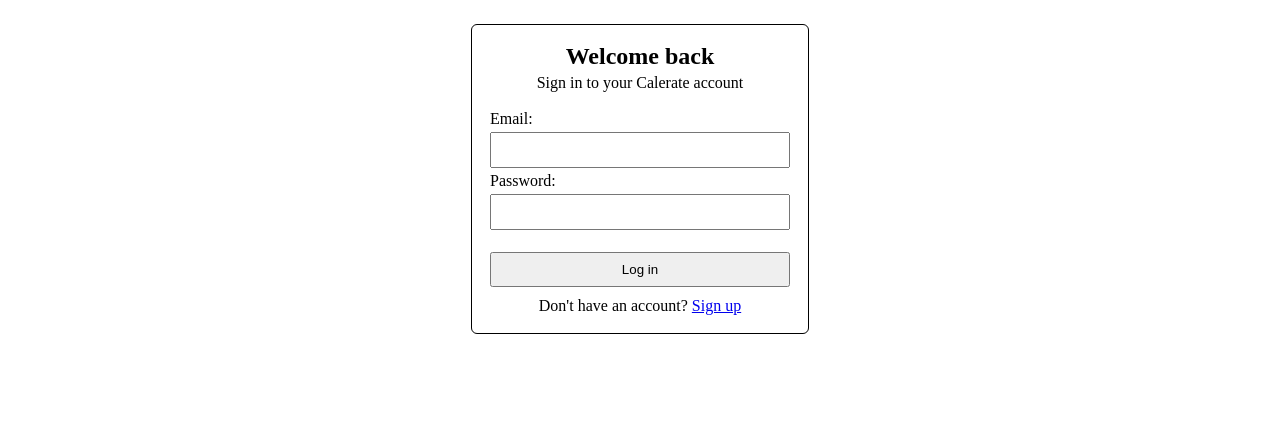
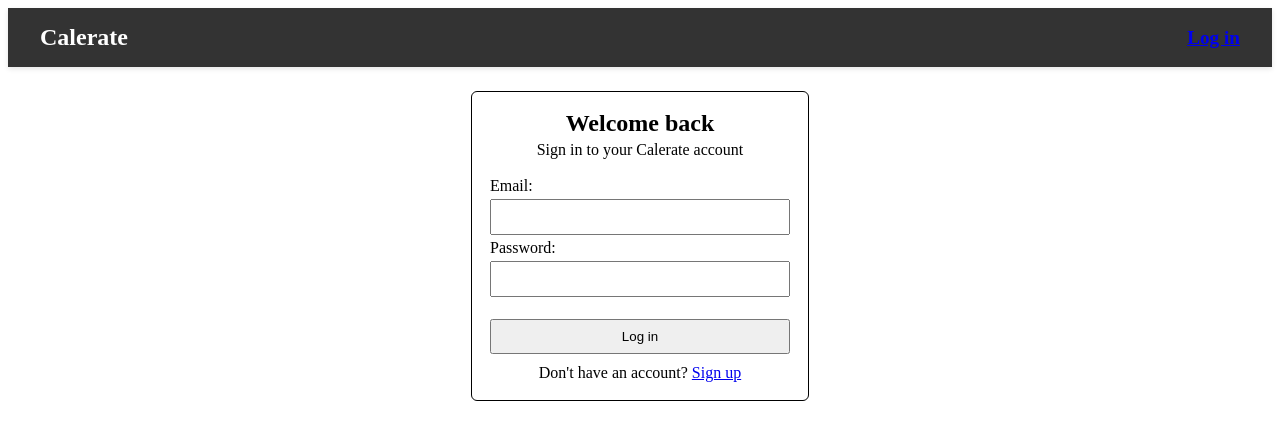
Before and after one commit to bennetthilberg/calerate, a Next.js app in the folder calerate/: page /login in a window 1280 px wide. Shown: the top 440 px of the page. Built offline with nearby package versions, Linux system fonts and the light colour scheme; no server answers.

Commit message:
Change login structure, add placeholder navbar

```diff
--- /dev/null
+++ b/calerate/app/components/(NavBar)/NavBar.jsx
@@ -0,0 +1,15 @@
+import Link from "next/link";
+import styles from "./NavBar.module.scss";
+import { createClient } from "@/utils/supabase/server";
+import SignInOut from "./SignInOut";
+
+export default async function NavBar() {
+    const supabase = await createClient()
+    const user = await supabase.auth.getUser();
+    return (
+        <div className={styles.navBar}>
+            <h1>Calerate</h1>
+            <SignInOut />
+        </div>
+    )
+}
--- /dev/null
+++ b/calerate/app/components/(NavBar)/NavBar.module.scss
@@ -0,0 +1,20 @@
+.navBar{
+    display: flex;
+    justify-content: space-between;
+    align-items: center;
+    h1, p{
+        margin: 0;
+    }
+    h1{
+        font-size: 24px;
+    }
+    p{
+        font-size: 16px;
+    }
+    padding: 1rem 2rem;
+    background-color: #333;
+    color: #fff;
+    font-size: 1.2rem;
+    font-weight: 600;
+    box-shadow: 0 2px 5px rgba(0, 0, 0, 0.1);
+}
--- /dev/null
+++ b/calerate/app/components/(NavBar)/SignInOut.jsx
@@ -0,0 +1,53 @@
+'use client';
+//import { createClient } from "@/utils/supabase/client"
+import supabase from "@/utils/supabase/persistentClient";
+import Link from "next/link";
+import { useState, useEffect } from "react"
+import { useRouter } from "next/navigation";
+
+export default function SignInOut() {
+    //const supabase = createClient()
+    const [signedIn, setSignedIn] = useState(false);
+    const router = useRouter();
+    useEffect(() => {
+        console.log('useEffect running')
+        const { data: authListener } = supabase.auth.onAuthStateChange((event, session) => {
+            console.log('auth state change')
+            console.log('event:', event)
+            console.log('session:', session)
+            if (event === 'SIGNED_IN') {
+                setSignedIn(true);
+            }
+            else if (event === 'SIGNED_OUT') {
+                setSignedIn(false);
+            }
+        });
+
+        // Check initial session
+        supabase.auth.getSession().then(({ data: { session } }) => {
+            if (session) {
+                setSignedIn(true);
+            }
+        });
+
+        return () => {
+            authListener.subscription.unsubscribe();
+        };
+    }, []);
+
+    function handleSignOut() {
+        supabase.auth.signOut()
+        router.push('/login')
+    }
+
+    // call unsubscribe to remove the callback
+    //data.subscription.unsubscribe()
+    return (
+        <>
+            {signedIn ?
+                <button onClick={() => handleSignOut()}>Sign Out</button> :
+                <Link href='login'>Log in</Link>
+            }
+        </>
+    )
+}
--- a/calerate/app/layout.js
+++ b/calerate/app/layout.js
@@ -1,3 +1,4 @@
+import NavBar from "./components/(NavBar)/NavBar";
 import "./globals.scss";
 
 
@@ -9,8 +10,8 @@
 export default function RootLayout({ children }) {
   return (
     <html lang="en">
-      <script src="https://accounts.google.com/gsi/client" async></script>
       <body>
+        <NavBar />
         {children}
       </body>
     </html>
--- a/calerate/app/login/actions.js
+++ b/calerate/app/login/actions.js
@@ -5,24 +5,27 @@
 
 import { createClient } from '@/utils/supabase/server'
 
-export async function login(formData) {
+export async function login(email, password) {
   const supabase = await createClient()
 
   // type-casting here for convenience
   // in practice, you should validate your inputs
+  /*
   const data = {
     email: formData.get('email'),
     password: formData.get('password'),
   }
+    */
 
-  const { error } = await supabase.auth.signInWithPassword(data)
+  const { error } = await supabase.auth.signInWithPassword({email, password})
 
   if (error) {
     redirect('/error')
   }
 
-  revalidatePath('/', 'layout')
-  redirect('/')
+  //revalidatePath('/', 'layout')
+  //redirect('/')
+  return { ok: true }
 }
 
 export async function signup(formData) {
--- a/calerate/app/login/page.jsx
+++ b/calerate/app/login/page.jsx
@@ -1,14 +1,21 @@
 'use client';
 import { login, signup } from './actions'
 import Link from 'next/link'
-
+import { useState } from 'react';
 import styles from "./LoginPage.module.scss"
 
 
 
 export default function LoginPage() {
-
-
+  const [email, setEmail] = useState('')
+  const [password, setPassword] = useState('')
+  function handleLogin(){
+    login(email, password).then(res => {
+      if(res.ok){
+        window.location.href = '/'
+      }
+    })
+  }
   return (
     <form className={styles.loginForm}>
       <h2>Welcome back</h2>
@@ -17,12 +24,16 @@
       <label htmlFor="email">Email:</label>
       <input id="email" name="email" type="email"
         autoComplete='email'
+        value={email}
+        onChange={(e) => setEmail(e.target.value)}
         required />
       <label htmlFor="password">Password:</label>
       <input id="password" name="password" type="password"
         autoComplete="current-password"
+        value={password}
+        onChange={(e) => setPassword(e.target.value)}
         required />
-      <button className={styles.login} formAction={login}>Log in</button>
+      <button className={styles.login} formAction={() => handleLogin()}>Log in</button>
       <p>
         Don't have an account? <Link prefetch={true} href="/signup">Sign up</Link>
       </p>
--- /dev/null
+++ b/calerate/utils/supabase/persistentClient.js
@@ -0,0 +1,6 @@
+// for client side use
+'use client';
+import { createClient } from "./client";
+
+const supabase = createClient();
+export default supabase;
```
Also changed, not shown: calerate/app/dashboard/page.jsx (added, +7 -0 lines), calerate/app/dashboard/Dashboard.module.scss (added).
